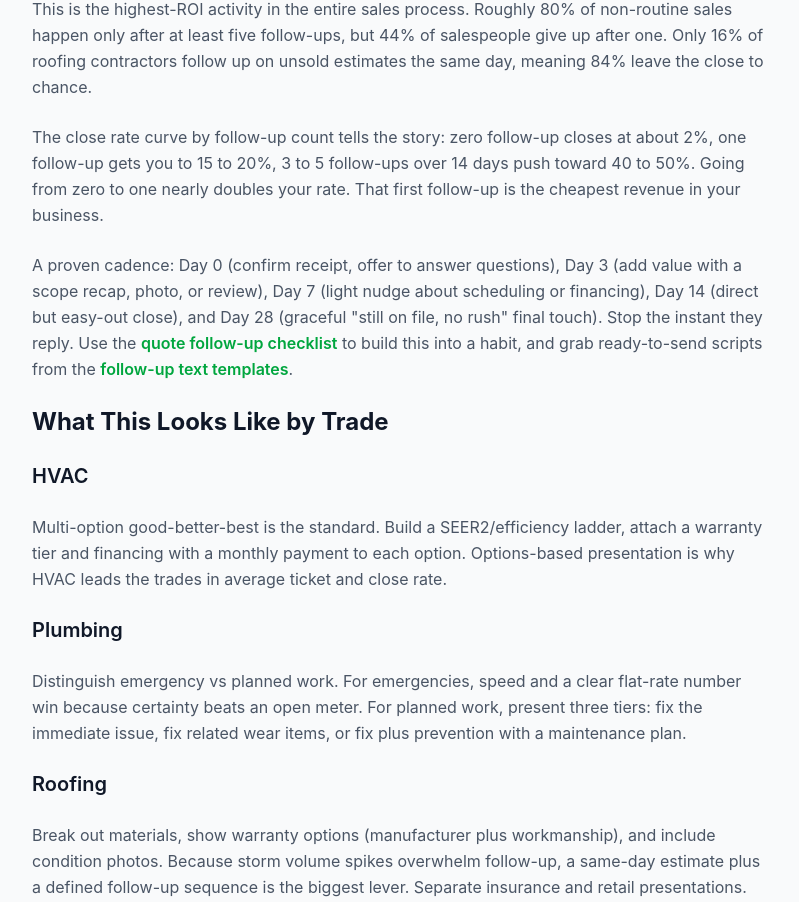
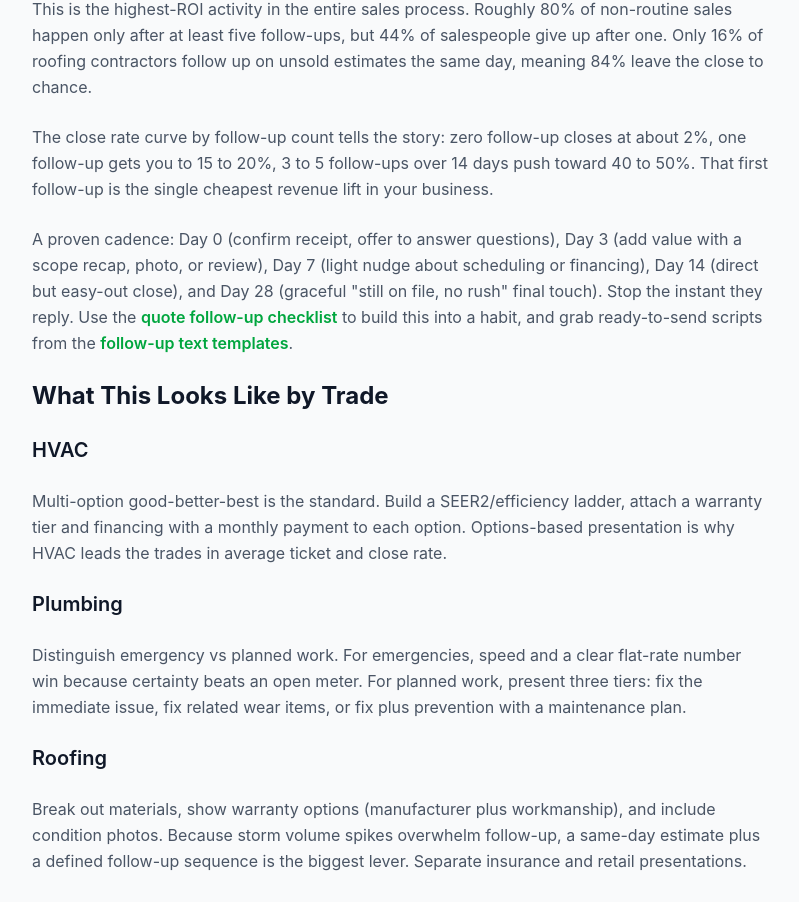
Before and after one commit to jobblixor/promise-tracker-mvp, a React (Vite) app: page /blog/how-to-write-estimate-that-wins in a window 1280 px wide. Shown: the part 3538-4440 px from the top of the page, without its empty margins (240-1039 px from the left). Built offline with nearby package versions, Linux system fonts and the light colour scheme; no server answers.

Commit message:
Fix contradictory close rate language in estimate article and FAQ

```diff
--- a/src/pages/BlogWriteEstimate.jsx
+++ b/src/pages/BlogWriteEstimate.jsx
@@ -21,7 +21,7 @@ const FAQS = [
   },
   {
     q: 'How many times should I follow up on an estimate?',
-    a: 'At least 4 to 5 times. Roughly 80% of non-routine sales happen only after at least five follow-ups, but 44% of salespeople give up after one. Zero-follow-up quotes close at about 2%. Going from zero to one follow-up nearly doubles your close rate. A proven cadence is Day 0 (confirm receipt), Day 3 (add value), Day 7 (light nudge), Day 14 (direct close), and Day 28 (graceful final touch).'
+    a: 'At least 4 to 5 times. Roughly 80% of non-routine sales happen only after at least five follow-ups, but 44% of salespeople give up after one. Zero-follow-up quotes close at about 2%. That first follow-up is the single cheapest revenue lift in your business. A proven cadence is Day 0 (confirm receipt), Day 3 (add value), Day 7 (light nudge), Day 14 (direct close), and Day 28 (graceful final touch).'
   },
   {
     q: 'How long should an estimate be valid?',
@@ -205,7 +205,7 @@ export default function BlogWriteEstimate() {
             This is the highest-ROI activity in the entire sales process. Roughly 80% of non-routine sales happen only after at least five follow-ups, but 44% of salespeople give up after one. Only 16% of roofing contractors follow up on unsold estimates the same day, meaning 84% leave the close to chance.
           </p>
           <p>
-            The close rate curve by follow-up count tells the story: zero follow-up closes at about 2%, one follow-up gets you to 15 to 20%, 3 to 5 follow-ups over 14 days push toward 40 to 50%. Going from zero to one nearly doubles your rate. That first follow-up is the cheapest revenue in your business.
+            The close rate curve by follow-up count tells the story: zero follow-up closes at about 2%, one follow-up gets you to 15 to 20%, 3 to 5 follow-ups over 14 days push toward 40 to 50%. That first follow-up is the single cheapest revenue lift in your business.
           </p>
           <p>
             A proven cadence: Day 0 (confirm receipt, offer to answer questions), Day 3 (add value with a scope recap, photo, or review), Day 7 (light nudge about scheduling or financing), Day 14 (direct but easy-out close), and Day 28 (graceful "still on file, no rush" final touch). Stop the instant they reply. Use the <Link to="/follow-up-checklist" className="text-green-600 font-semibold hover:underline">quote follow-up checklist</Link> to build this into a habit, and grab ready-to-send scripts from the <Link to="/follow-up-text-templates" className="text-green-600 font-semibold hover:underline">follow-up text templates</Link>.
```
